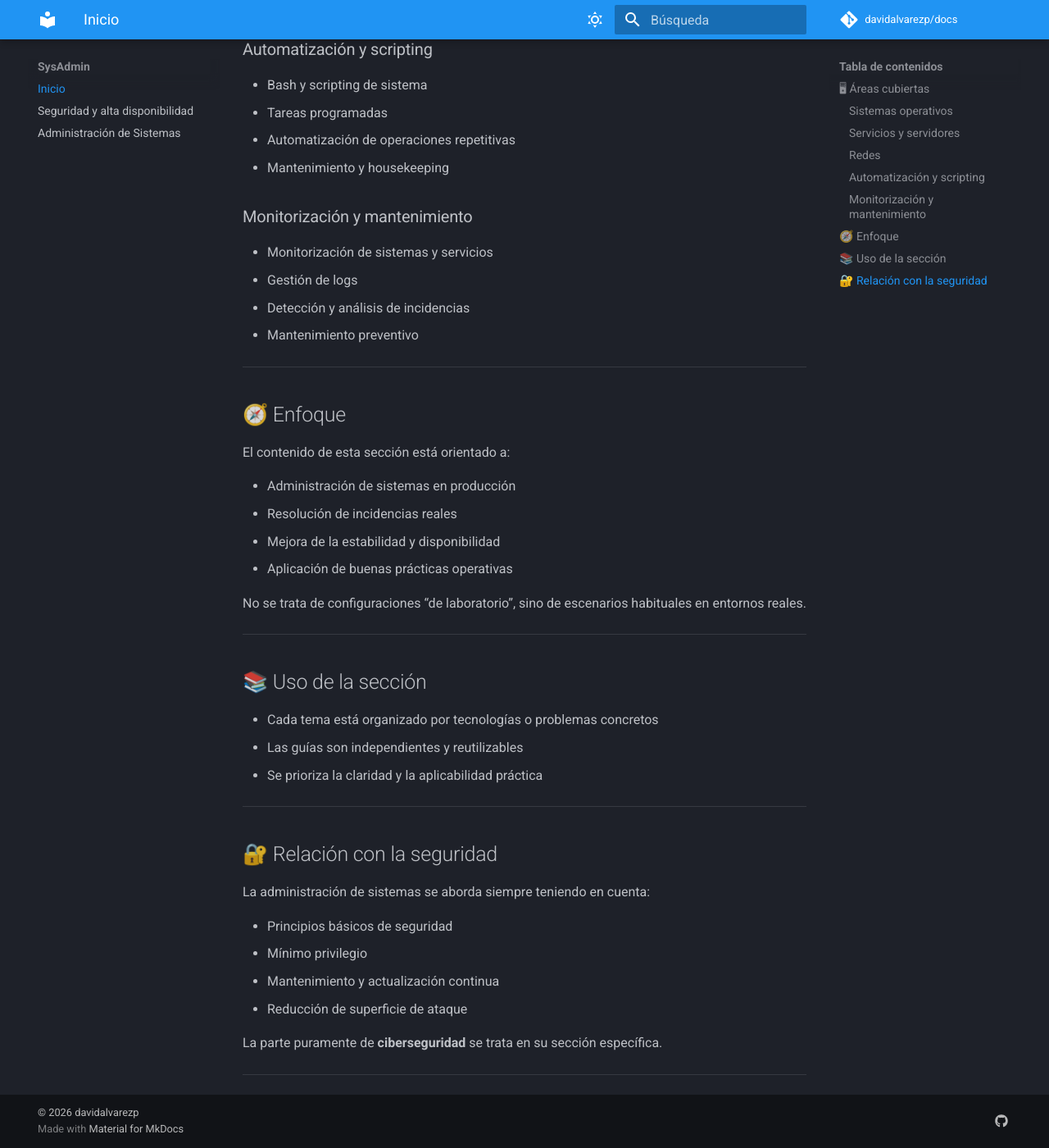
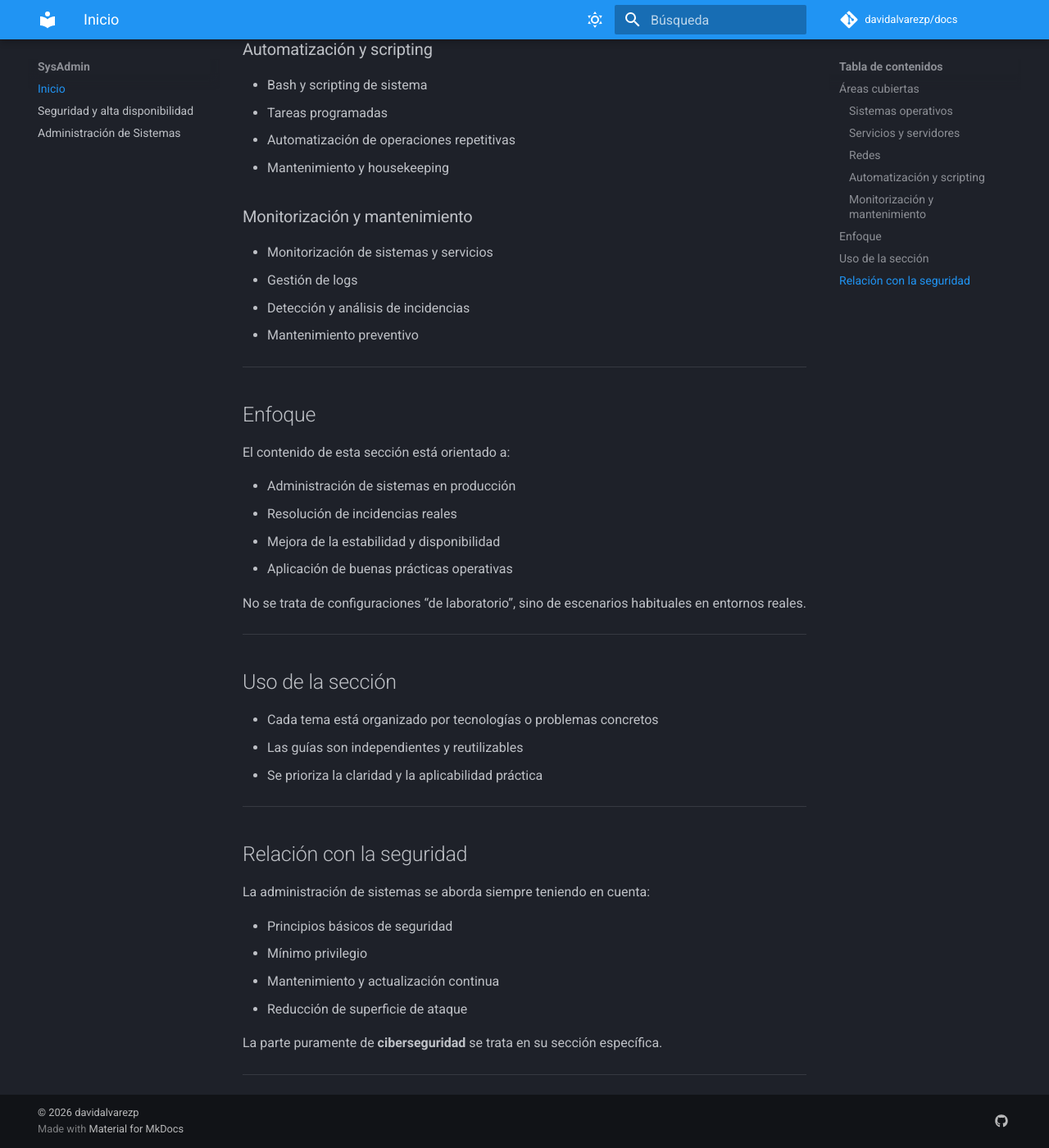
Before and after one commit to davidalvarezp/docs, an MkDocs documentation site: the page built from docs/sysadmin/readme.md, in a window 1280 px wide and 1400 px high, scrolled down 1031 px. Shown: the whole window at 82% size. Built offline with MkDocs 1.6.1 and Material for MkDocs 9.7.7, drawn with Linux system fonts in a browser that asks for light colours; comment, search, counter and statistics services are not loaded; some of the changed text lies outside the part shown.

```diff
--- a/docs/sysadmin/readme.md
+++ b/docs/sysadmin/readme.md
@@ -6,7 +6,7 @@ El enfoque es práctico y orientado a la resolución de problemas, la estabilida
 
 ---
 
-## 🖥 Áreas cubiertas
+## Áreas cubiertas
 
 ### Sistemas operativos
 - Linux (distribuciones server y desktop)
@@ -40,7 +40,7 @@ El enfoque es práctico y orientado a la resolución de problemas, la estabilida
 
 ---
 
-## 🧭 Enfoque
+## Enfoque
 
 El contenido de esta sección está orientado a:
 
@@ -53,7 +53,7 @@ No se trata de configuraciones “de laboratorio”, sino de escenarios habitual
 
 ---
 
-## 📚 Uso de la sección
+## Uso de la sección
 
 - Cada tema está organizado por tecnologías o problemas concretos
 - Las guías son independientes y reutilizables
@@ -61,7 +61,7 @@ No se trata de configuraciones “de laboratorio”, sino de escenarios habitual
 
 ---
 
-## 🔐 Relación con la seguridad
+## Relación con la seguridad
 
 La administración de sistemas se aborda siempre teniendo en cuenta:
 
```
